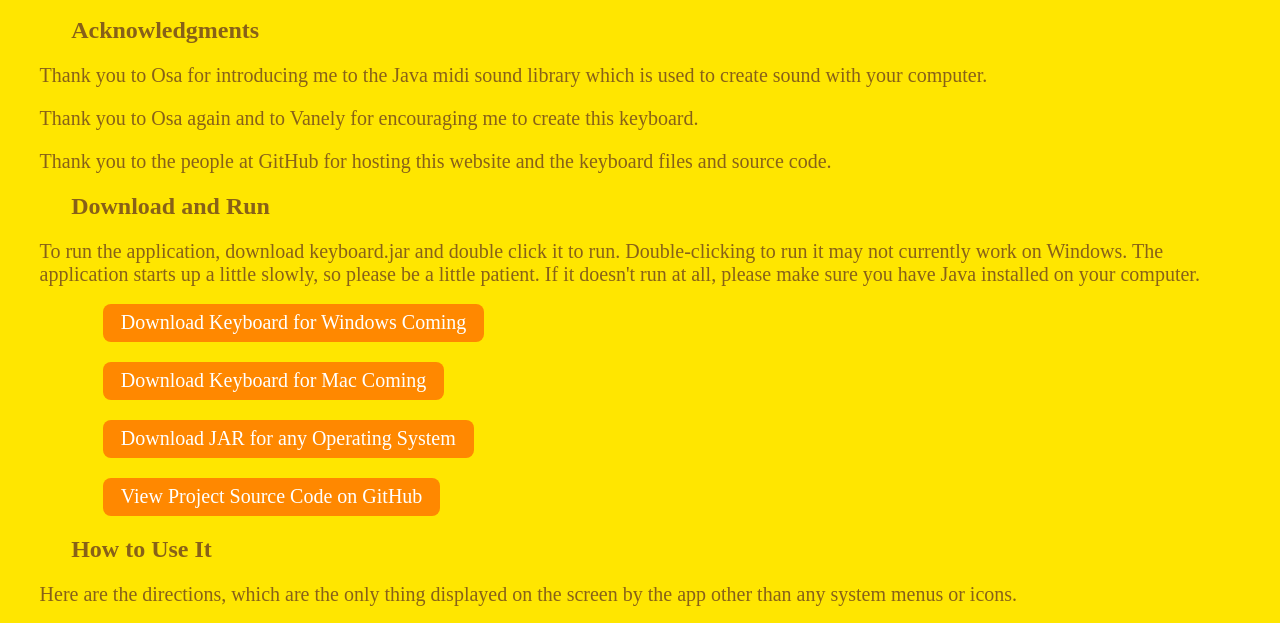
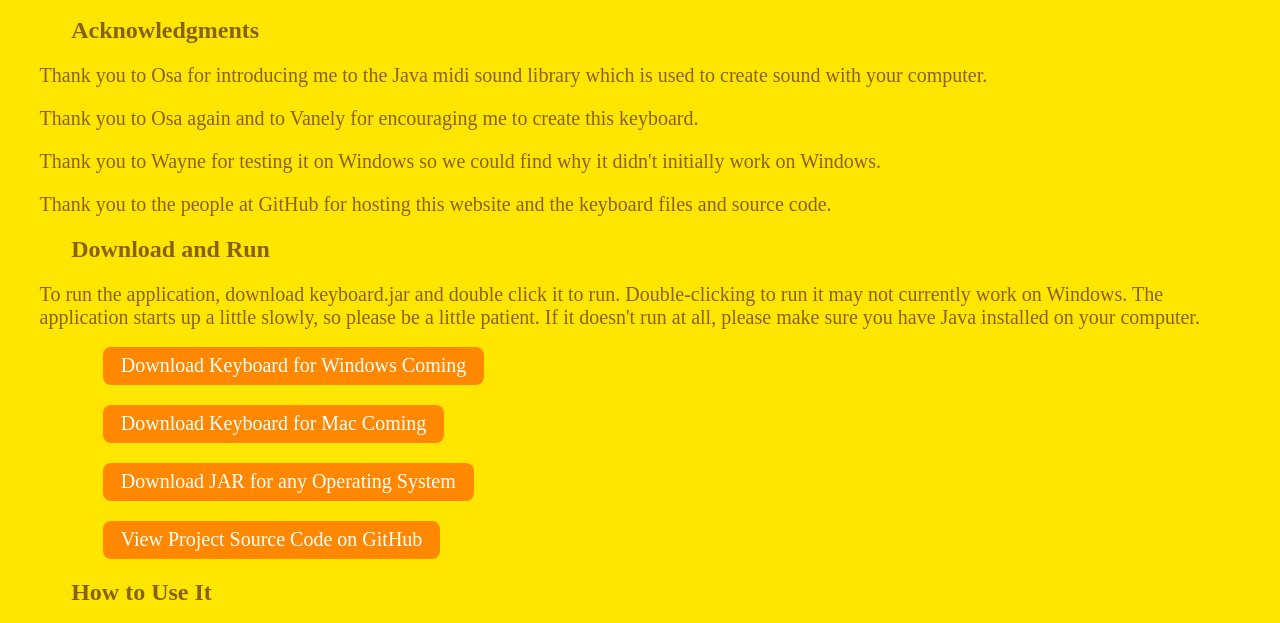
Before and after one commit to MattNoName/keyboard, a plain HTML site: page docs/home.html in a window 1280 px wide. Shown: the part 176-799 px from the top of the page. Drawn offline with Linux system fonts and the light colour scheme.

Commit message:
Update home.html

```diff
--- a/docs/home.html
+++ b/docs/home.html
@@ -28,6 +28,9 @@
     <p>
     Thank you to Osa again and to Vanely for encouraging me to create this keyboard.
   </p>
+    <p>
+      Thank you to Wayne for testing it on Windows so we could find why it didn't initially work on Windows.
+    </p>
 <p>
     Thank you to the people at GitHub for hosting this website and the keyboard files and source code.
   </p>
```
